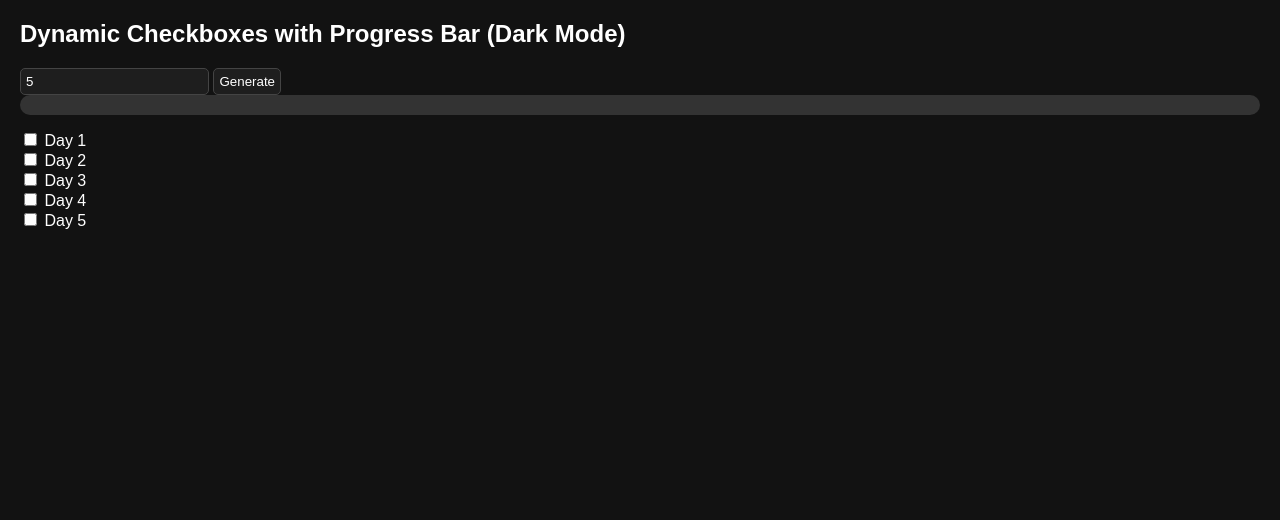
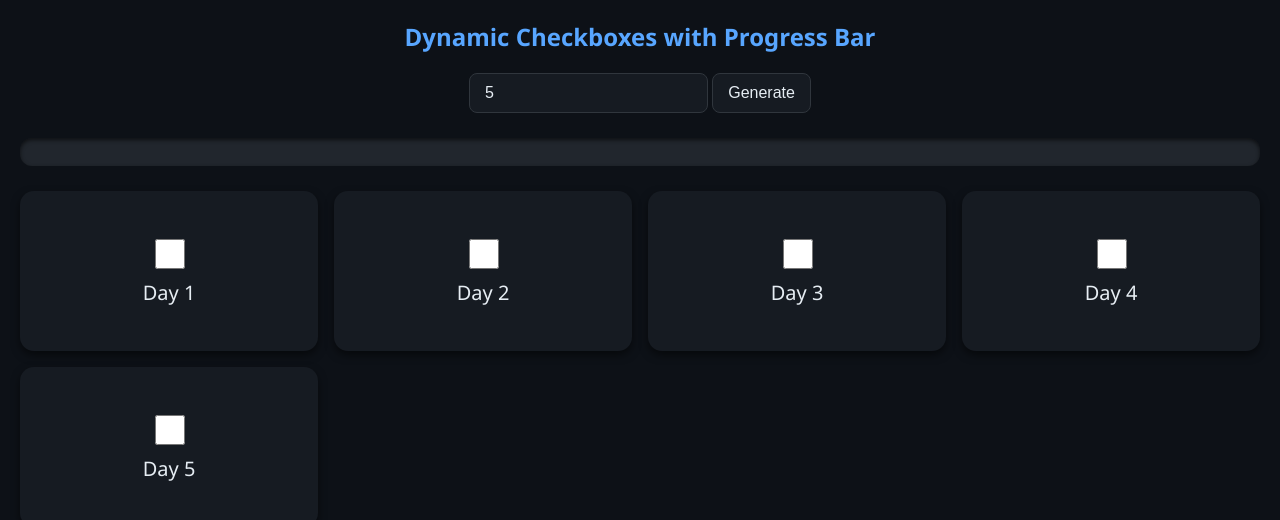
Before and after one commit to Rafidiqbal/daily_checker, a plain HTML site: page index.html in a window 1280 px wide. Both pictures are taken after typing "5" into the empty fields and a click on the button "Generate". Drawn offline with Linux system fonts and the light colour scheme.

Commit message:
Update index.html

```diff
--- a/index.html
+++ b/index.html
@@ -1,24 +1,116 @@
-<!DOCTYPE html><html lang="en">
+<!DOCTYPE html>
+<html lang="en">
 <head>
   <meta charset="UTF-8">
   <meta name="viewport" content="width=device-width, initial-scale=1.0">
   <title>Dynamic Checkboxes with Progress Bar (Dark Mode)</title>
   <style>
-    body { font-family: Arial, sans-serif; margin: 20px; background-color: #121212; color: #ffffff; }
-    input, button { background-color: #1e1e1e; color: #ffffff; border: 1px solid #444; padding: 5px; border-radius: 5px; }
-    button:hover { background-color: #333; }
-    .progress-container { width: 100%; background: #333; border-radius: 10px; margin-bottom: 15px; }
-    .progress-bar { height: 20px; background: #4caf50; width: 0%; border-radius: 10px; transition: width 0.3s; }
-    .checkbox-container { margin: 10px 0; }
-    label { color: #ffffff; }
+    body {
+      font-family: 'Segoe UI', Tahoma, Geneva, Verdana, sans-serif;
+      margin: 20px;
+      background-color: #0d1117;
+      color: #e6edf3;
+    }
+    h2 {
+      text-align: center;
+      margin-bottom: 20px;
+      color: #58a6ff;
+    }
+    input, button {
+      background-color: #161b22;
+      color: #e6edf3;
+      border: 1px solid #30363d;
+      padding: 10px 15px;
+      border-radius: 8px;
+      font-size: 16px;
+    }
+    button {
+      cursor: pointer;
+      transition: background 0.3s;
+    }
+    button:hover {
+      background-color: #21262d;
+    }
+
+    .progress-container {
+      width: 100%;
+      background: #21262d;
+      border-radius: 12px;
+      margin: 25px 0;
+      height: 28px;
+      overflow: hidden;
+      box-shadow: inset 0 2px 4px rgba(0,0,0,0.6);
+    }
+    .progress-bar {
+      height: 100%;
+      background: linear-gradient(90deg, #2ea043, #3fb950);
+      width: 0%;
+      border-radius: 12px;
+      transition: width 0.3s ease-in-out;
+    }
+
+    /* FIXED GRID */
+    .checkbox-container {
+      margin: 20px 0;
+      display: grid;
+      grid-template-columns: 1fr;
+      gap: 16px;
+    }
+    @media (min-width: 768px) {
+      .checkbox-container {
+        grid-template-columns: repeat(3, 1fr);
+      }
+    }
+    @media (min-width: 1200px) {
+      .checkbox-container {
+        grid-template-columns: repeat(4, 1fr);
+      }
+    }
+
+    /* CARD STYLE BOX */
+    label {
+      display: flex;
+      align-items: center;
+      justify-content: center;
+      flex-direction: column;
+      padding: 20px;
+      min-height: 120px;
+      background-color: #161b22;
+      border-radius: 14px;
+      box-shadow: 0 4px 8px rgba(0, 0, 0, 0.5);
+      font-size: 20px;
+      cursor: pointer;
+      transition: transform 0.2s, background 0.3s;
+      text-align: center;
+    }
+    label:hover {
+      transform: translateY(-3px);
+      background-color: #1c2128;
+    }
+
+    input[type="checkbox"] {
+      width: 30px;
+      height: 30px;
+      margin-bottom: 10px;
+      accent-color: #2ea043;
+      cursor: pointer;
+    }
   </style>
 </head>
 <body>
-  <h2>Dynamic Checkboxes with Progress Bar (Dark Mode)</h2>
-  <input type="number" id="boxCount" placeholder="Enter number of boxes">
-  <button onclick="generateBoxes()">Generate</button>  <div class="progress-container">
+  <h2>Dynamic Checkboxes with Progress Bar</h2>
+  <div style="text-align:center; margin-bottom:20px;">
+    <input type="number" id="boxCount" placeholder="Enter number of boxes">
+    <button onclick="generateBoxes()">Generate</button>
+  </div>
+
+  <div class="progress-container">
     <div class="progress-bar" id="progressBar"></div>
-  </div>  <div class="checkbox-container" id="checkboxContainer"></div>  <script>
+  </div>
+
+  <div class="checkbox-container" id="checkboxContainer"></div>
+
+  <script>
     function generateBoxes() {
       const count = parseInt(document.getElementById('boxCount').value);
       localStorage.setItem('boxCount', count);
@@ -30,14 +122,13 @@
       container.innerHTML = '';
       for (let i = 1; i <= count; i++) {
         const label = document.createElement('label');
-        label.style.display = 'block';
         const checkbox = document.createElement('input');
         checkbox.type = 'checkbox';
         checkbox.dataset.index = i;
         checkbox.checked = JSON.parse(localStorage.getItem('checkedBoxes') || '[]').includes(i);
         checkbox.onchange = saveProgress;
         label.appendChild(checkbox);
-        label.appendChild(document.createTextNode(' Day ' + i));
+        label.appendChild(document.createTextNode('Day ' + i));
         container.appendChild(label);
       }
       updateProgress();
@@ -67,5 +158,6 @@
         createCheckboxes(parseInt(savedCount));
       }
     };
-  </script></body>
+  </script>
+</body>
 </html>
```
